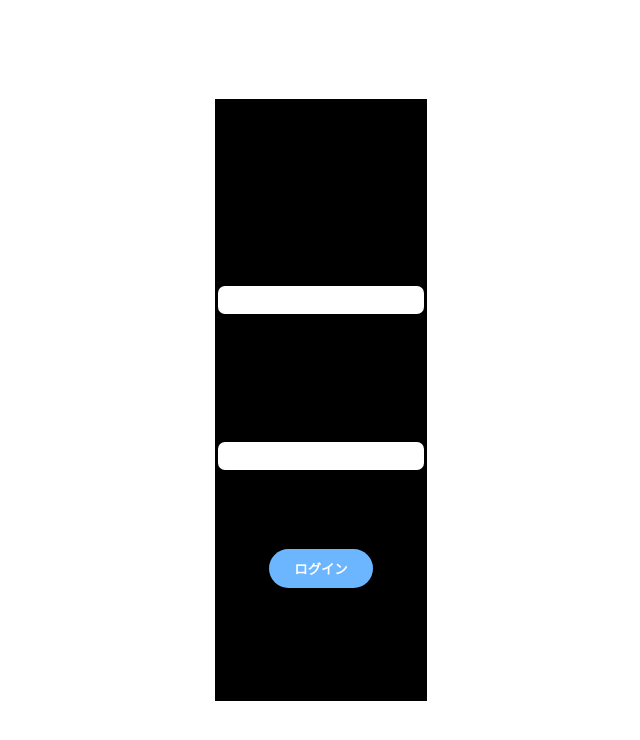
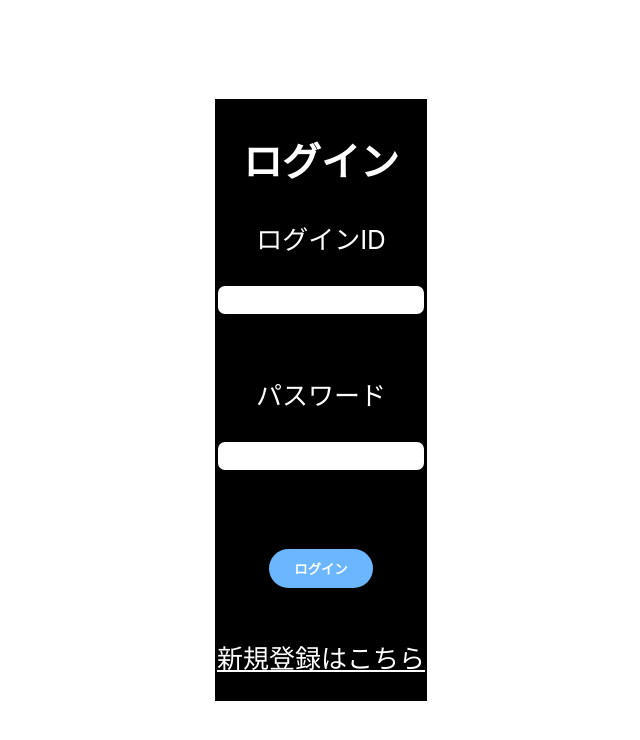
Before and after one commit to plusdojo2025/a2-7, a React (Create React App) app in the folder client/: page /login in a window 1280 px wide. Shown: the top 740 px of the page, without its empty margins (319-959 px from the left). Built offline with nearby package versions, Linux system fonts and the light colour scheme.

Commit message:
cssの修正

```diff
--- a/client/src/css/Home.css
+++ b/client/src/css/Home.css
@@ -11,7 +11,7 @@
 .home_box input{
 
     font-weight: bold;
-    color: #000;/*文字色*/
+    color: #fff;/*文字色*/
     background: #fff;
     border: solid 3px #000;/*線*/
     border-radius: 10px;/*角の丸み*/
@@ -20,7 +20,7 @@
 .home_box button{
 
     font-weight: bold;
-    color: #000;/*文字色*/
+    color: #fff;/*文字色*/
     background: #fff;
     border: solid 3px #000;/*線*/
     border-radius: 10px;/*角の丸み*/
--- a/client/src/css/Login.css
+++ b/client/src/css/Login.css
@@ -1,7 +1,7 @@
 
 /* 全体の体裁 */
 .login_container{
-    color:#000;
+
     margin: 50px auto;
 
 }
@@ -30,7 +30,7 @@
     padding: 0.5em 1em;
     margin: 2em 0;
     font-weight: bold;
-    color: #000;/*文字色*/
+    color: #fff;/*文字色*/
     background: #FFF;
     border: solid 3px #000;/*線*/
     border-radius: 10px;/*角の丸み*/
@@ -38,5 +38,5 @@
 
 /* 新規登録はこちら */
 .Signup-link a{
-   color:#000;
+   color:#fff;
 }
--- a/client/src/css/Signup.css
+++ b/client/src/css/Signup.css
@@ -1,6 +1,6 @@
 /* 全体の体裁 */
 .signup_container{
-    color:#000;
+
     margin: 30px auto;
 
 }
@@ -26,7 +26,7 @@
      padding: 0.5em 1em;
     margin: 2em 0;
     font-weight: bold;
-    color: #000;/*文字色*/
+    color: #fff;/*文字色*/
     background: #FFF;
     border: solid 3px #000;/*線*/
     border-radius: 10px;/*角の丸み*/
@@ -37,5 +37,5 @@
 /* トップページに戻る */
 a{
 
-    color:#000;
+    color:#fff;
 }
```
